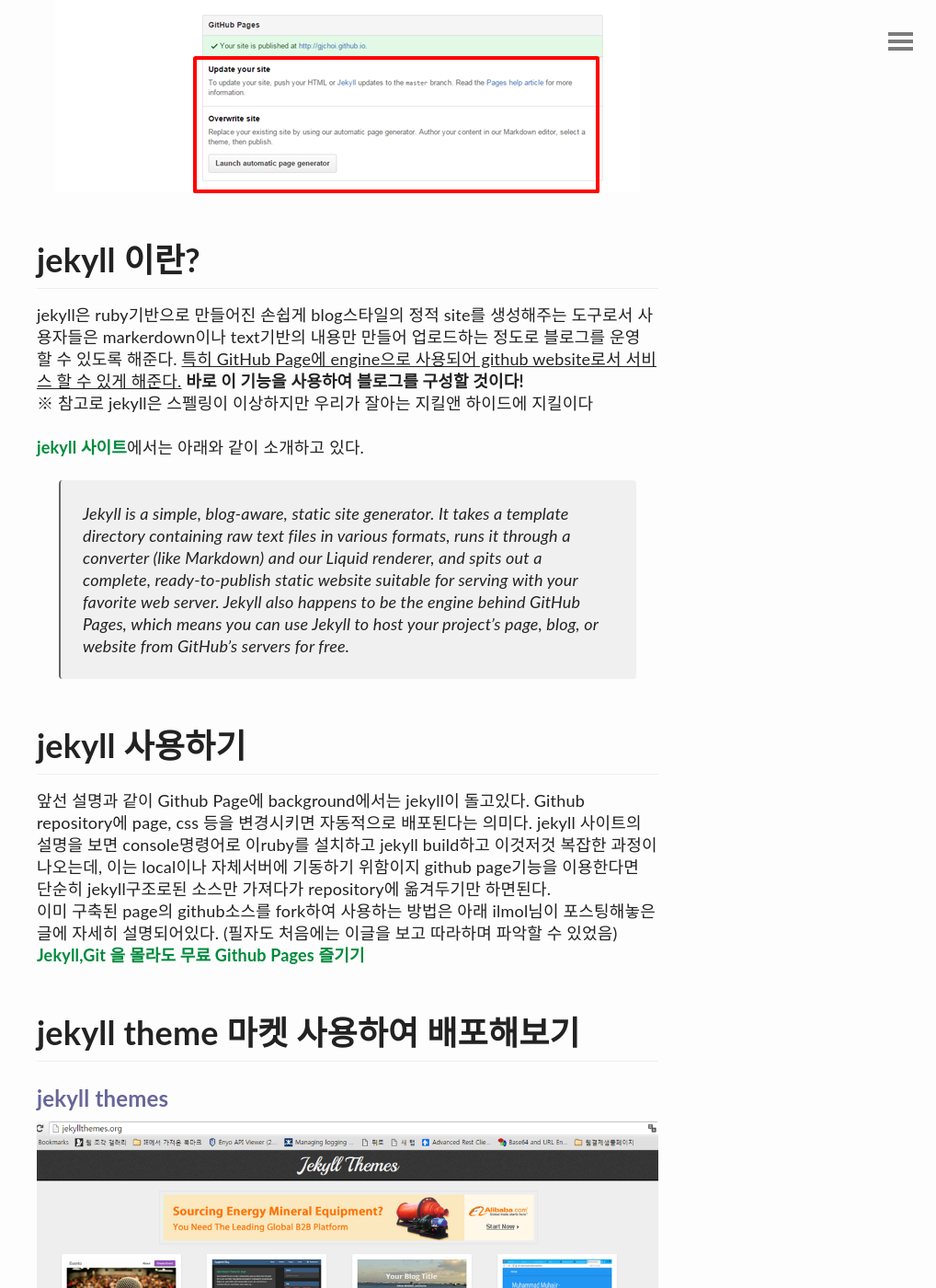
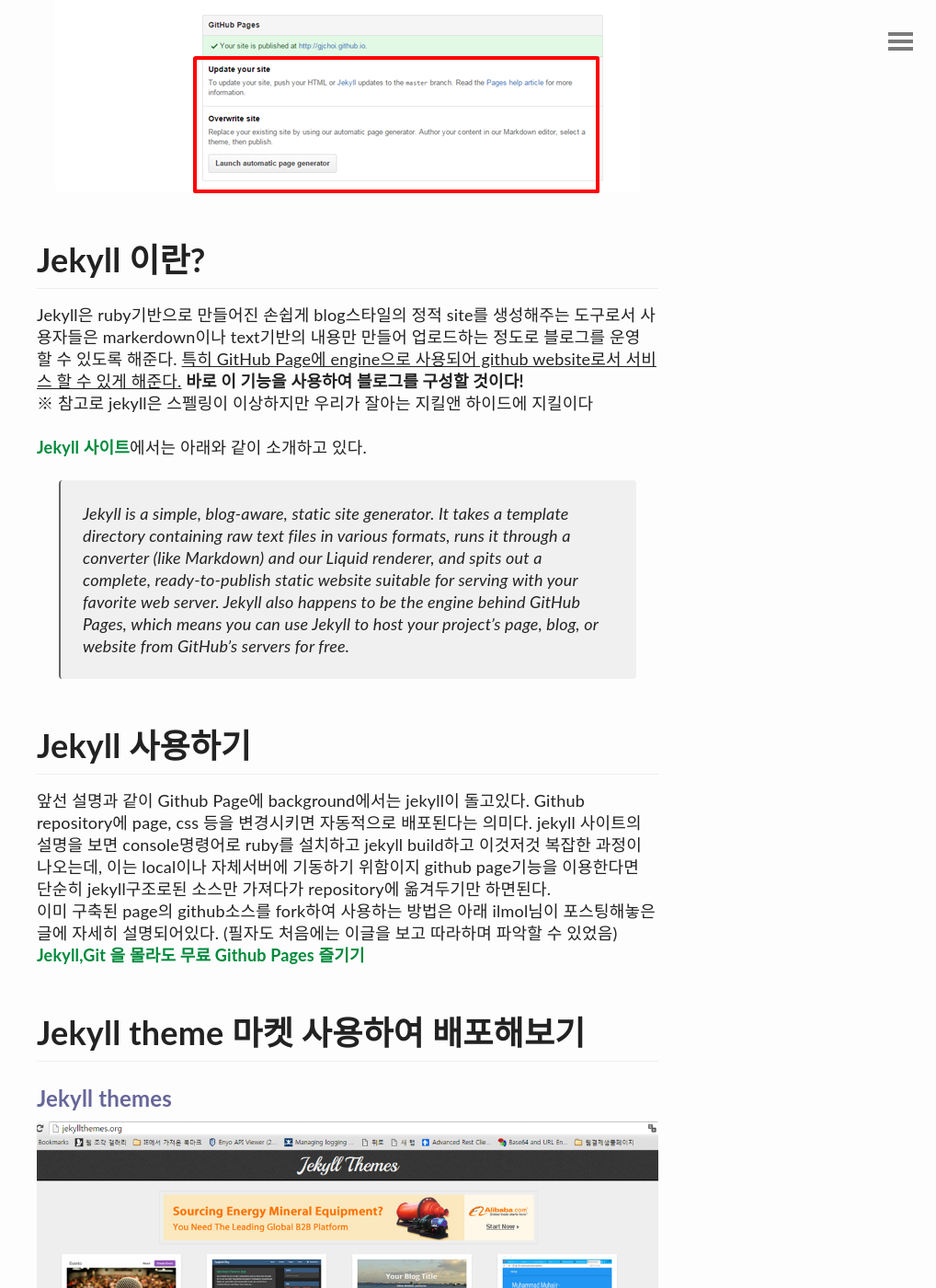
Before and after one commit to gjchoi/gjchoi.bak, a Jekyll site: the page built from _posts/2016-02-18-Github-page로-블로그-만들기.md, in a window 1280 px wide and 1400 px high, scrolled down 2126 px. Shown: the whole window at 92% size, without its empty margins (262-1280 px from the left). Built offline with Jekyll 4.4.1, drawn with Linux system fonts in a browser that asks for light colours; comment, search, counter and statistics services are not loaded; some of the changed text lies outside the part shown.

Commit message:
Update 2016-02-18-Github-page로-블로그-만들기.md

```diff
--- a/_posts/2016-02-18-Github-page로-블로그-만들기.md
+++ b/_posts/2016-02-18-Github-page로-블로그-만들기.md
@@ -15,7 +15,7 @@
 ![repo_img](http://gjchoi.github.io/img/github-page/repo_img1.png)
 
 
-github page 설정하기
+Github page 설정하기
 ---------------
 
 이때 github에서 제공해주는 jekyll이라는 static 웹페이지 서비스를 이용하여 손쉽게 미리만들어진 템플릿을 사용하면 .md파일만 작성해서 github에 commit하는 것만으로 블로그 글을 올릴 수 있다.
@@ -25,35 +25,36 @@
 ![setting그림](http://gjchoi.github.io/img/github-page/setting_img1.png)
 
 
-jekyll 이란?
+Jekyll 이란?
 ---------------
 
-jekyll은 ruby기반으로 만들어진 손쉽게 blog스타일의 정적 site를 생성해주는 도구로서
+Jekyll은 ruby기반으로 만들어진 손쉽게 blog스타일의 정적 site를 생성해주는 도구로서
 사용자들은 markerdown이나 text기반의 내용만 만들어 업로드하는 정도로 블로그를 운영 할 수 있도록 해준다. <u>특히 GitHub Page에 engine으로 사용되어 github website로서 서비스 할 수 있게 해준다.</u> **바로 이 기능을 사용하여 블로그를 구성할 것이다!**
 ※ 참고로 jekyll은 스펠링이 이상하지만 우리가 잘아는 지킬앤 하이드에 지킬이다
 
-[jekyll 사이트](https://jekyllrb.com/)에서는 아래와 같이 소개하고 있다.
+[Jekyll 사이트](https://jekyllrb.com/)에서는 아래와 같이 소개하고 있다.
 
 > Jekyll is a simple, blog-aware, static site generator. It takes a template directory containing raw text files in various formats, runs it through a converter (like Markdown) and our Liquid renderer, and spits out a complete, ready-to-publish static website suitable for serving with your favorite web server. Jekyll also happens to be the engine behind GitHub Pages, which means you can use Jekyll to host your project’s page, blog, or website from GitHub’s servers for free.
 
 
-jekyll 사용하기
+Jekyll 사용하기
 ---------------
 
-앞선 설명과 같이 Github Page에 background에서는 jekyll이 돌고있다. Github repository에 page, css 등을 변경시키면 자동적으로 배포된다는 의미다. jekyll 사이트의 설명을 보면 console명령어로 이ruby를 설치하고 jekyll build하고 이것저것 복잡한 과정이 나오는데, 이는 local이나 자체서버에 기동하기 위함이지 github page기능을 이용한다면 단순히 jekyll구조로된 소스만 가져다가 repository에 옮겨두기만 하면된다.
+앞선 설명과 같이 Github Page에 background에서는 jekyll이 돌고있다. Github repository에 page, css 등을 변경시키면 자동적으로 배포된다는 의미다. jekyll 사이트의 설명을 보면 console명령어로 ruby를 설치하고 jekyll build하고 이것저것 복잡한 과정이 나오는데, 이는 local이나 자체서버에 기동하기 위함이지 github page기능을 이용한다면 단순히 jekyll구조로된 소스만 가져다가 repository에 옮겨두기만 하면된다.
 이미 구축된 page의 github소스를 fork하여 사용하는 방법은 아래 ilmol님이 포스팅해놓은 글에 자세히 설명되어있다. (필자도 처음에는 이글을 보고 따라하며 파악할 수 있었음)
 [Jekyll,Git 을 몰라도 무료 Github Pages 즐기기](http://ilmol.com/2015/01/Jekyll,Git%20%EC%9D%84%20%EB%AA%B0%EB%9D%BC%EB%8F%84%20%EB%AC%B4%EB%A3%8C%20Github%20Pages%20%EC%A6%90%EA%B8%B0%EA%B8%B0.html)
 
-jekyll theme 마켓 사용하여 배포해보기
+Jekyll theme 마켓 사용하여 배포해보기
 ---------------
 
-##### jekyll themes
+##### Jekyll themes
 ![마켓플레이스그림](http://gjchoi.github.io/img/github-page/theme_market_img1.png)
 
-사실 jekyll theme를 모아놓은 마켓플레이스가 존재한다. 이 싸이트에 들어가서 맘에드는 theme 눈으로 보고 골라 사용할 수 있어서 너무 유용하다!
-[jekyll theme 사이트](http://jekyllthemes.org/)
+사실 Jekyll theme를 모아놓은 마켓플레이스가 존재한다. 이 싸이트에 들어가서 맘에드는 theme 눈으로 보고 골라 사용할 수 있어서 너무 유용하다!
+[Jekyll theme 사이트](http://jekyllthemes.org/)
 
-#####jekyll theme 선택
+
+##### Jekyll theme 선택
 ![테마선택](http://gjchoi.github.io/img/github-page/theme_market_img2.png)
 
 
@@ -61,14 +62,14 @@
 
 - 앞서 생성한 본인의 github의 repository 아까 얘기했던 {계정이름}.github.io의 repository 주소로 git clone해온다.
 
-- jekyll구조의 theme를 다운받아서 git clone한 디렉토리에 압축해제한다.
+- Jekyll구조의 theme를 다운받아서 git clone한 디렉토리에 압축해제한다.
 
 - 해당 디렉토리내의 모든 파일을 git add하고 commit하고 push한다.
 (혹시 git사용법이 익숙하지 않은 사람이라면 fork해서 복사해오는 방법을 추천한다. 필자는..뭔가 남에꺼를 훔쳐오는 것 같아서 download해서 새로 올리는 방식을 선택했다.)
 
-- github에 올린 후에(기왕이면 올리기전이 좋음) jekyll의 주요 설정파일인 _config.yml이라는 파일이 존재한다. theme 템플릿을 사용한 것이므로 나만의 blog를 만들기 위해서는 해당파일에 내용물을 내 정보로 바꿔줘야 한다. 주로 블로그 title, 이름, email, sns 주소, 블로그 main site path 등일 것이다.
+- Github에 올린 후에(기왕이면 올리기전이 좋음) jekyll의 주요 설정파일인 _config.yml이라는 파일이 존재한다. theme 템플릿을 사용한 것이므로 나만의 blog를 만들기 위해서는 해당파일에 내용물을 내 정보로 바꿔줘야 한다. 주로 블로그 title, 이름, email, sns 주소, 블로그 main site path 등일 것이다.
 
-#### jekyll _config.yml
+#### Jekyll _config.yml
 ![설정정보 변경 그림](http://gjchoi.github.io/img/github-page/jekyll_conf_img1.png)
 
 
@@ -86,9 +87,11 @@
 - jekyll은 markdown파일을 html로 변환해주고 css를 입혀 보여주는 기능이 주이므로 주로 css를 수정하다가 잘못된 경우에 발생한다. 구체적인 메시지가 제공되진 않아서 알아서 잘 추적해야한다.....
 
 
-jekyll 디렉토리 구조
+Jekyll 디렉토리 구조
 ---------------
-jakyll 디렉토리 구조를 보면 보통 아래와 같은 디렉토리들을 가지고 있다.
+
+Jakyll 디렉토리 구조를 보면 보통 아래와 같은 디렉토리들을 가지고 있다.
+
 
 #### _includes
 : footer, header 등 html flagment들
@@ -103,10 +106,10 @@
 : css모음 (scss)
 
 
-jekyll 페이지 만들어보기
+Jekyll 페이지 만들어보기
 ---------------
 
-jekyll페이지는 _posts에 .md파일을 만들어 넣는 것만으로 페이지만들기는 끝이다. 대신 jekyll의 markdown은 `'kramdown'`을 사용하므로 `'kramdown'` 문법에 맞추어 작성해야 한다. `'kramdown'`에 대한 자세한 사용법은 다음 posting에서 다루기로 하자.
+Jekyll페이지는 _posts에 .md파일을 만들어 넣는 것만으로 페이지만들기는 끝이다. 대신 jekyll의 markdown은 `'kramdown'`을 사용하므로 `'kramdown'` 문법에 맞추어 작성해야 한다. `'kramdown'`에 대한 자세한 사용법은 다음 posting에서 다루기로 하자.
 
 #### .md파일 샘플사진
 ![.md파일 샘플사진](http://gjchoi.github.io/img/github-page/md_sample_img1.png)
```
Also changed, not shown: other parts of _posts/2016-02-18-Github-page로-블로그-만들기.md (+2 -2 lines).
